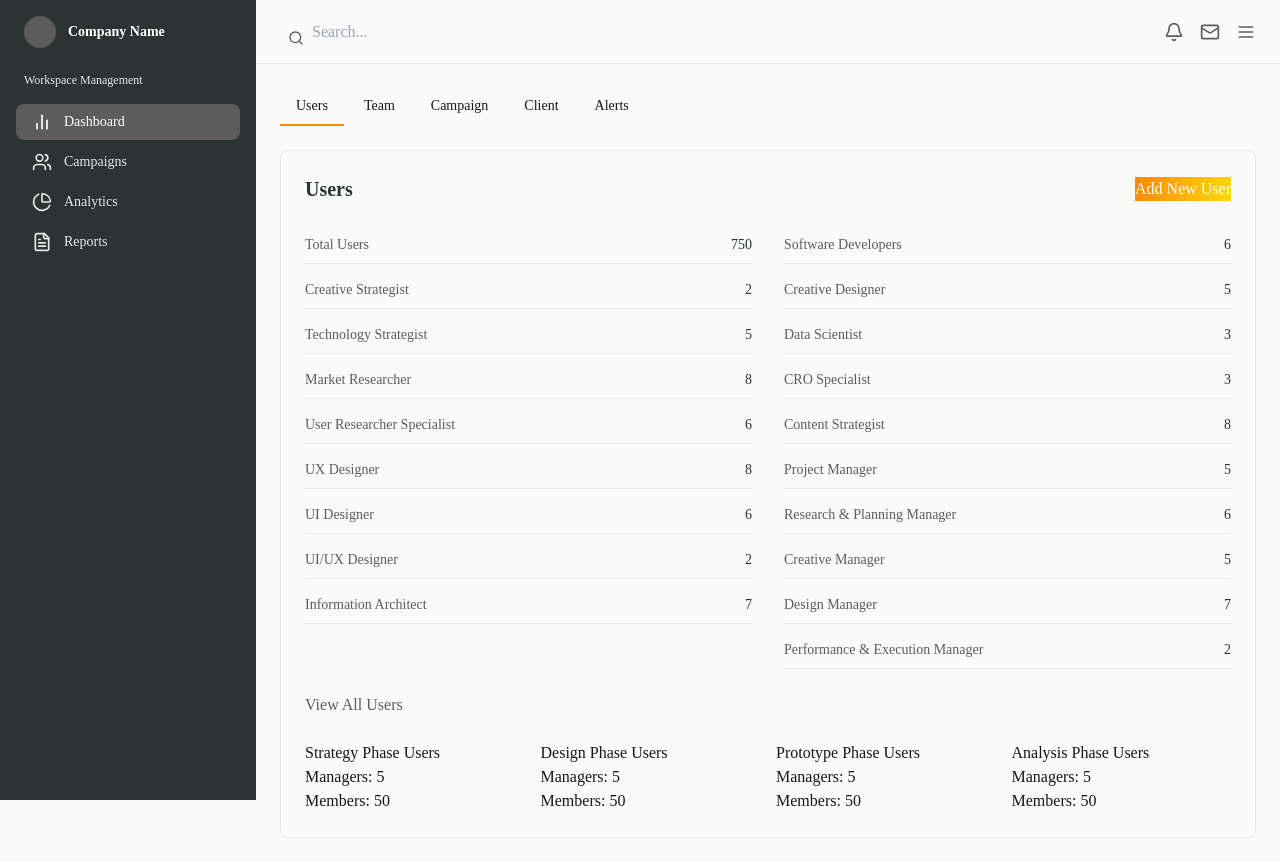
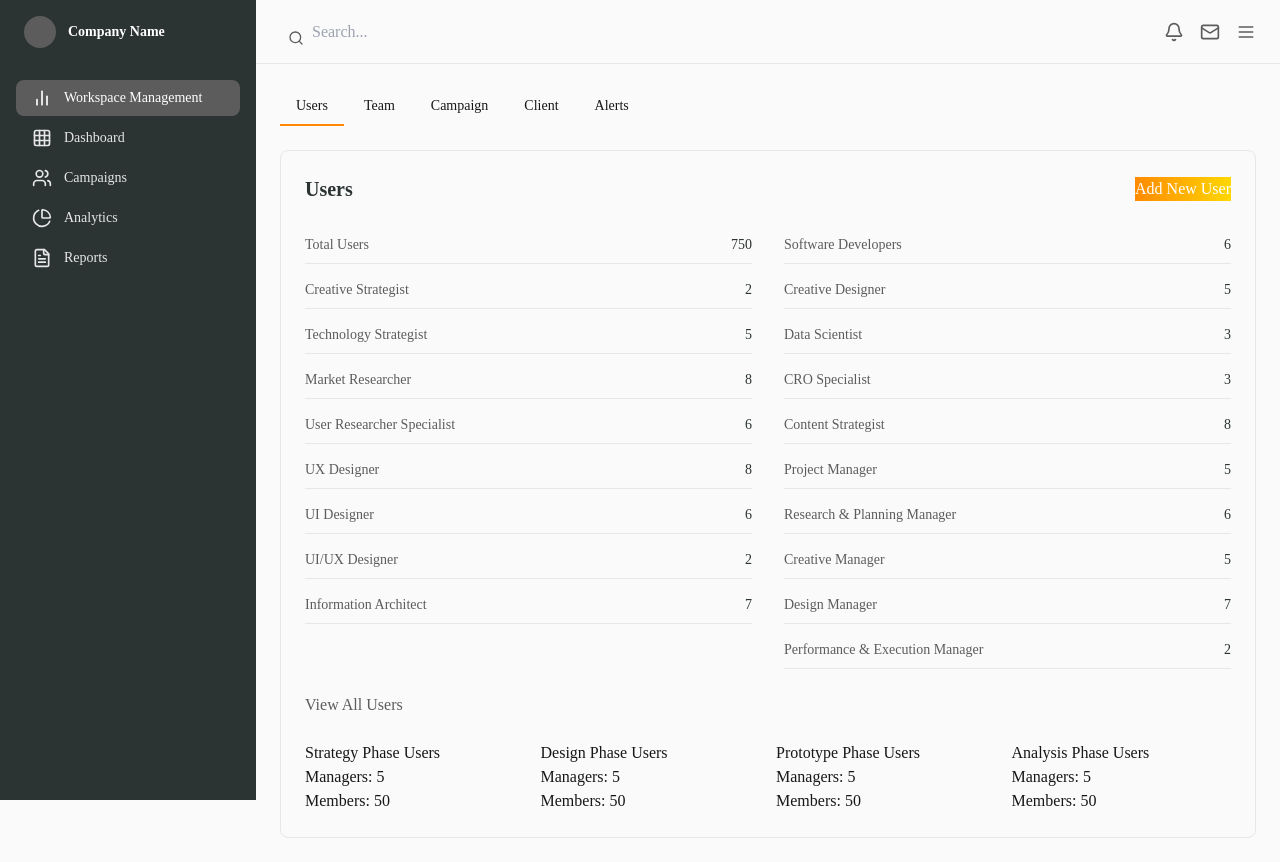
Before and after one commit to Alexandra-Shbaro/superadmin-dashboard, a Next.js app in the folder client/: page /dashboard in a window 1280 px wide. Built offline with nearby package versions, Linux system fonts and the light colour scheme.

Commit message:
changed main styling in sidebar

```diff
--- a/client/app/dashboard/components/Sidebar.jsx
+++ b/client/app/dashboard/components/Sidebar.jsx
@@ -1,5 +1,5 @@
-import Link from "next/link"
-import { BarChart2, Users, PieChart, FileText } from 'lucide-react'
+import Link from "next/link";
+import { BarChart2, Grid, Users, PieChart, FileText } from "lucide-react"; // Imported Grid icon
 
 export function Sidebar() {
   return (
@@ -9,13 +9,19 @@ export function Sidebar() {
         <span className="ml-3 text-sm font-semibold">Company Name</span>
       </div>
       <div className="mt-2 px-4">
-        <p className="px-2 text-xs text-[#E7E7E7]">Workspace Management</p>
         <nav className="mt-4 space-y-1">
           <Link
             href="#"
             className="flex items-center rounded-lg bg-[#5C5C5C] px-4 py-2 text-sm font-medium"
           >
             <BarChart2 className="mr-3 h-5 w-5" />
+            Workspace Management
+          </Link>
+          <Link
+            href="#"
+            className="flex items-center rounded-lg px-4 py-2 text-sm font-medium text-[#E7E7E7] hover:bg-[#5C5C5C]"
+          >
+            <Grid className="mr-3 h-5 w-5" /> {/* Updated icon to Grid */}
             Dashboard
           </Link>
           <Link
```
